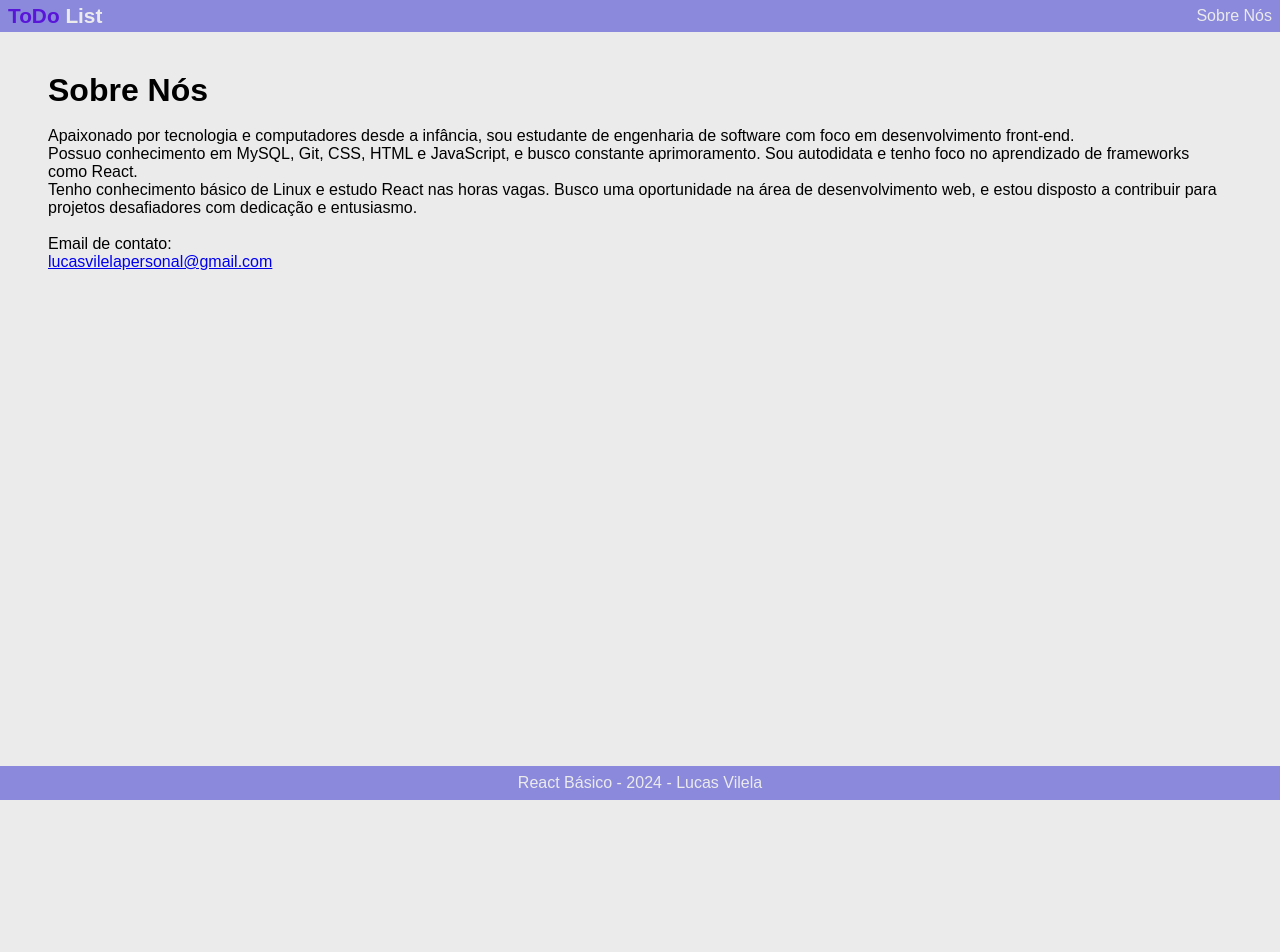
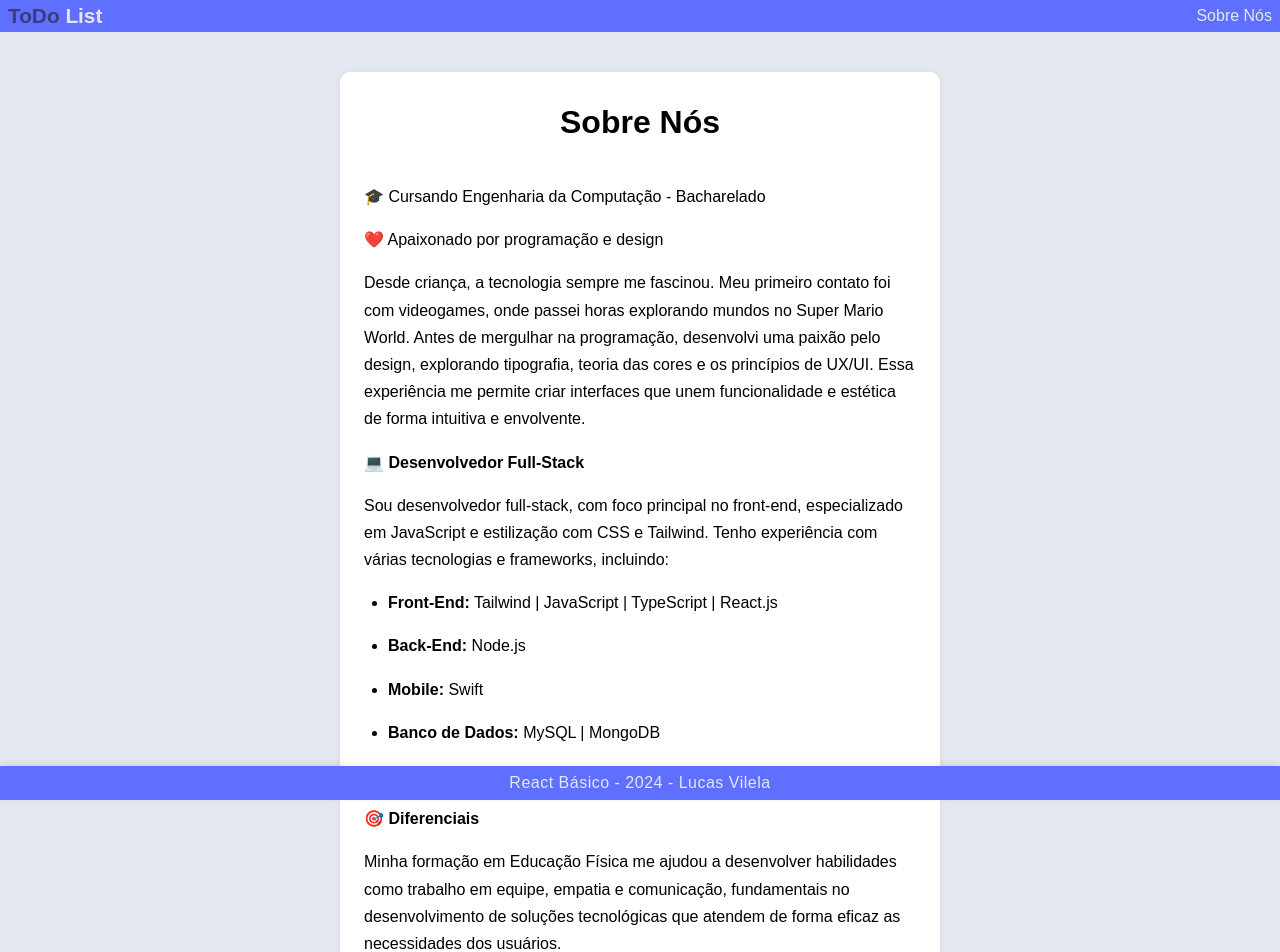
Before and after one commit to lucasvilela91/ToDo-List, a React (Vite) app in the folder vite-project/: page /sobre-nos in a window 1280 px wide. Shown: the top 952 px of the page. Before the commit the page ends 800 px from the top, so only its background shows below. Built offline with nearby package versions, Linux system fonts and the light colour scheme; no server answers.

Commit message:
feat: melhorias no layout do Sobre Nós, rodapé e cabeçalho

```diff
--- a/vite-project/db.json
+++ b/vite-project/db.json
@@ -1,3 +1,4 @@
 {
-  "tarefas": []
+  "tarefas": [
+]
 }
--- a/vite-project/src/components/ListaTarefas/ListaTarefasItem/ListaTarefasItem.jsx
+++ b/vite-project/src/components/ListaTarefas/ListaTarefasItem/ListaTarefasItem.jsx
@@ -1,10 +1,10 @@
-import { useState } from "react";
+import { useState } from 'react';
 
-import { FaRegTrashAlt } from "react-icons/fa";
-import { Botao, CampoTexto, Loading, TIPO_BOTAO } from "../../../components";
-import { useAppContext } from "../../../hooks";
+import { FaRegTrashAlt } from 'react-icons/fa';
+import { Botao, CampoTexto, Loading, TIPO_BOTAO } from '../../../components';
+import { useAppContext } from '../../../hooks';
 
-import style from "./ListaTarefasItem.module.css";
+import style from './ListaTarefasItem.module.css';
 
 const ListaTarefasItem = (props) => {
   const { id, nome } = props;
@@ -33,8 +33,13 @@ const ListaTarefasItem = (props) => {
 
   return (
     <li className={style.ListaTarefasItem}>
+      <div className={style.tarefaConteudo}>
         {(estaEditando || temEdicaoPendente) && (
-        <CampoTexto defaultValue={nome} onBlur={onBlurEditarTarefa} autoFocus />
+          <CampoTexto
+            defaultValue={nome}
+            onBlur={onBlurEditarTarefa}
+            autoFocus
+          />
         )}
 
         {!temEdicaoPendente && !estaEditando && (
@@ -42,12 +47,14 @@ const ListaTarefasItem = (props) => {
         )}
 
         {temEdicaoPendente && <Loading />}
-
+      </div>
+      <div className={style.botaoLixeira}>
         <Botao
           texto={temRemocaoPendente ? <Loading /> : <FaRegTrashAlt size={16} />}
           tipo={TIPO_BOTAO.SECUNDARIO}
           onClick={() => removerTarefa(id)}
         />
+      </div>
     </li>
   );
 };
--- a/vite-project/src/components/ListaTarefas/ListaTarefasItem/ListaTarefasItem.module.css
+++ b/vite-project/src/components/ListaTarefas/ListaTarefasItem/ListaTarefasItem.module.css
@@ -1,5 +1,27 @@
 .ListaTarefasItem {
-    display: flex;
-    gap: 0.5rem;
-    align-items: center;
+  display: flex;
+  align-items: center;
+  justify-content: space-between;
+  gap: 1rem;
+  padding: 0.5rem 1rem;
+  background: linear-gradient(90deg, #f5f7fa 0%, #e3e8f0 100%);
+  border-radius: 6px;
+  box-shadow: 0 1px 3px rgba(0, 0, 0, 0.04);
+  min-height: 48px;
 }
+
+.tarefaConteudo {
+  flex: 1;
+  display: flex;
+  align-items: center;
+  word-break: break-word;
+  min-width: 0;
+}
+
+.botaoLixeira {
+  display: flex;
+  align-items: center;
+  justify-content: center;
+  min-width: 32px;
+  min-height: 32px;
+}
--- a/vite-project/src/components/Rodape/Rodape.module.css
+++ b/vite-project/src/components/Rodape/Rodape.module.css
@@ -1,10 +1,14 @@
 .Rodape {
-    background: var(--violeta );
+    background: var(--violeta);
     color: var(--cinza);
-    padding: 0.5rem 1rem;
-    position: absolute;
+    padding: 0.5rem 0.5rem;
     width: 100%;
+    text-align: center;
+    font-size: 1rem;
+    letter-spacing: 0.5px;
+    box-shadow: 0 -2px 8px rgba(0,0,0,0.04);
+    position: fixed;
+    left: 0;
     bottom: 0;
-    left: 0;
-    text-align: center;
+    z-index: 100;
 }
--- a/vite-project/src/global.css
+++ b/vite-project/src/global.css
@@ -1,12 +1,11 @@
-:root{
-    --cinza: #EBEBEC;
-    --violeta : #8A89DC;
-    --roxo: #5916D9;
-    --verde: #36B56F;
+:root {
+  --cinza: #e3e8f0;
+  --violeta: #5f6fff;
+  --roxo: #3a3d7c;
+  --verde: #7ed6df;
 }
 
-
-*{
+* {
   margin: 0;
   padding: 0;
   box-sizing: border-box;
@@ -16,7 +15,10 @@ body {
   background: var(--cinza);
 }
 
-body, input, textarea, button {
+body,
+input,
+textarea,
+button {
   font-size: 1rem;
   font-family: sans-serif;
 }
--- a/vite-project/src/pages/SobreNos/SobreNos.jsx
+++ b/vite-project/src/pages/SobreNos/SobreNos.jsx
@@ -1,32 +1,73 @@
-import style from "./SobreNos.module.css";
+import style from './SobreNos.module.css';
+import { Rodape } from '../../components';
 
 const SobreNos = () => {
   return (
     <div className={style.sobreNos}>
       <h1>Sobre Nós</h1>
-
+      <br />
+      <p>🎓 Cursando Engenharia da Computação - Bacharelado</p>
+      <p>❤️ Apaixonado por programação e design</p>
+      <p>
+        Desde criança, a tecnologia sempre me fascinou. Meu primeiro contato foi
+        com videogames, onde passei horas explorando mundos no Super Mario
+        World. Antes de mergulhar na programação, desenvolvi uma paixão pelo
+        design, explorando tipografia, teoria das cores e os princípios de
+        UX/UI. Essa experiência me permite criar interfaces que unem
+        funcionalidade e estética de forma intuitiva e envolvente.
+      </p>
+      <p>
+        💻 <strong>Desenvolvedor Full-Stack</strong>
+      </p>
+      <p>
+        Sou desenvolvedor full-stack, com foco principal no front-end,
+        especializado em JavaScript e estilização com CSS e Tailwind. Tenho
+        experiência com várias tecnologias e frameworks, incluindo:
+      </p>
+      <ul>
+        <li>
+          <strong>Front-End:</strong> Tailwind | JavaScript | TypeScript |
+          React.js
+        </li>
+        <li>
+          <strong>Back-End:</strong> Node.js
+        </li>
+        <li>
+          <strong>Mobile:</strong> Swift
+        </li>
+        <li>
+          <strong>Banco de Dados:</strong> MySQL | MongoDB
+        </li>
+        <li>
+          <strong>Versionamento:</strong> Git
+        </li>
+      </ul>
+      <p>
+        🎯 <strong>Diferenciais</strong>
+      </p>
+      <p>
+        Minha formação em Educação Física me ajudou a desenvolver habilidades
+        como trabalho em equipe, empatia e comunicação, fundamentais no
+        desenvolvimento de soluções tecnológicas que atendem de forma eficaz as
+        necessidades dos usuários.
+      </p>
+      <p>
+        🎮 <strong>Além da tecnologia</strong>
+      </p>
+      <p>
+        Nos momentos livres, adoro jogar videogames, treinar musculação e
+        aprender algo novo. Acredito que o equilíbrio entre trabalho e hobbies é
+        essencial para manter a criatividade e o foco no dia a dia.
+      </p>
       <br />
       <p>
-        Apaixonado por tecnologia e computadores desde a infância, sou estudante
-        de engenharia de software com foco em desenvolvimento front-end.
-      </p>
-      <p>
-        Possuo conhecimento em MySQL, Git, CSS, HTML e JavaScript, e busco
-        constante aprimoramento. Sou autodidata e tenho foco no aprendizado de
-        frameworks como React.
-      </p>
-      <p>
-        {" "}
-        Tenho conhecimento básico de Linux e estudo React nas horas vagas. Busco
-        uma oportunidade na área de desenvolvimento web, e estou disposto a
-        contribuir para projetos desafiadores com dedicação e entusiasmo.{" "}
+        E-mail:{' '}
+        <a href='mailto:lucasvilelapersonal@gmail.com' target='_blank'>
+          lucasvilelapersonal@gmail.com
+        </a>
       </p>
 
-      <br />
-      <p>Email de contato:</p>
-      <a href="mailto:lucasvilelapersonal@gmail.com" target="_blank">
-        lucasvilelapersonal@gmail.com
-      </a>
+      <Rodape criador='Lucas Vilela' />
     </div>
   );
 };
--- a/vite-project/src/pages/SobreNos/SobreNos.module.css
+++ b/vite-project/src/pages/SobreNos/SobreNos.module.css
@@ -1,3 +1,30 @@
 .sobreNos {
-  margin: 2rem;
+  margin: 2rem auto;
+  max-width: 600px;
+  padding: 2rem 1.5rem;
+  background: var(--branco, #fff);
+  border-radius: 10px;
+  box-shadow: 0 2px 8px rgba(0, 0, 0, 0.06);
 }
+
+.sobreNos h1 {
+  margin-bottom: 1.5rem;
+  font-size: 2rem;
+  text-align: center;
+}
+
+.sobreNos p,
+.sobreNos ul,
+.sobreNos li {
+  margin-bottom: 1rem;
+  line-height: 1.7;
+}
+
+.sobreNos ul {
+  padding-left: 1.5rem;
+}
+
+.sobreNos a {
+  color: var(--violeta, #7c3aed);
+  word-break: break-all;
+}
```
Also changed, not shown: vite-project/src/components/Cabecalho/Cabecalho.module.css (line endings or trailing spaces). Lines whose indentation alone changed are shown as unchanged.
